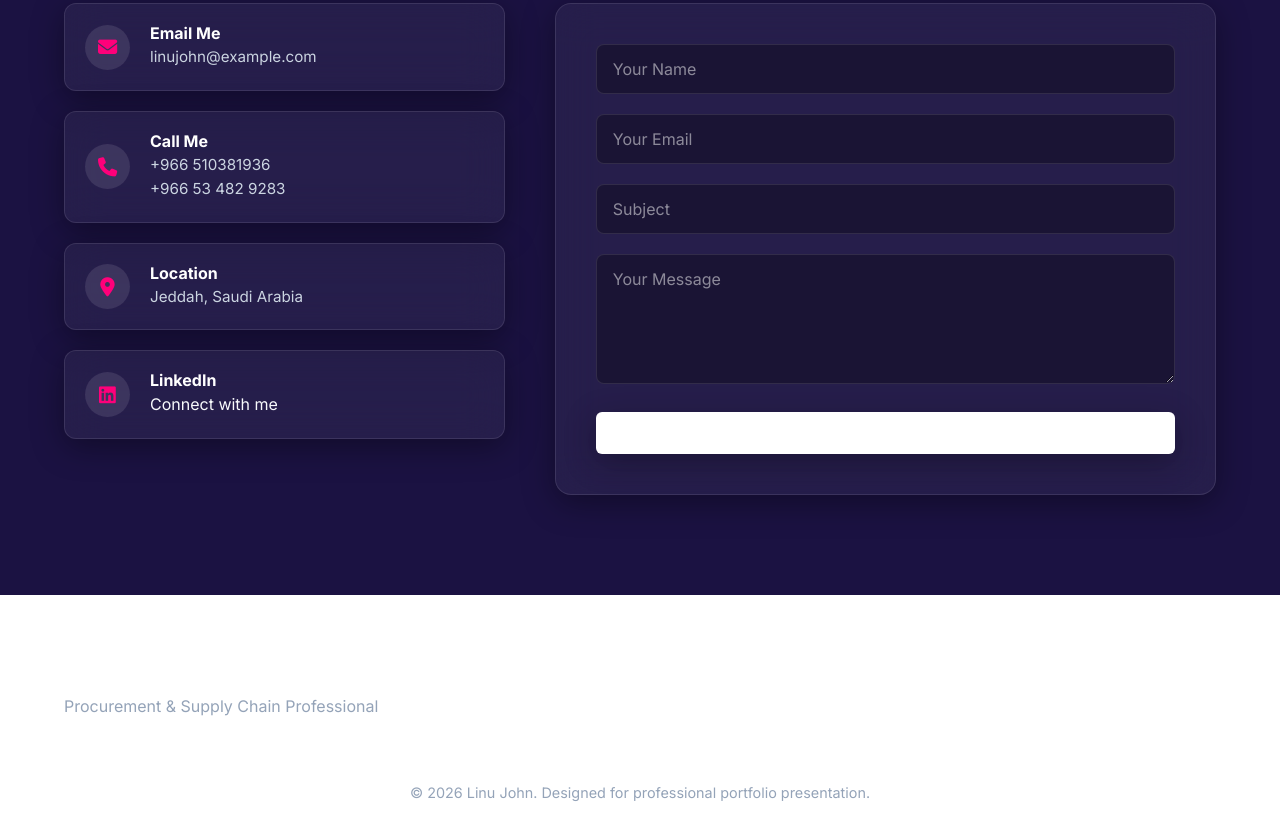
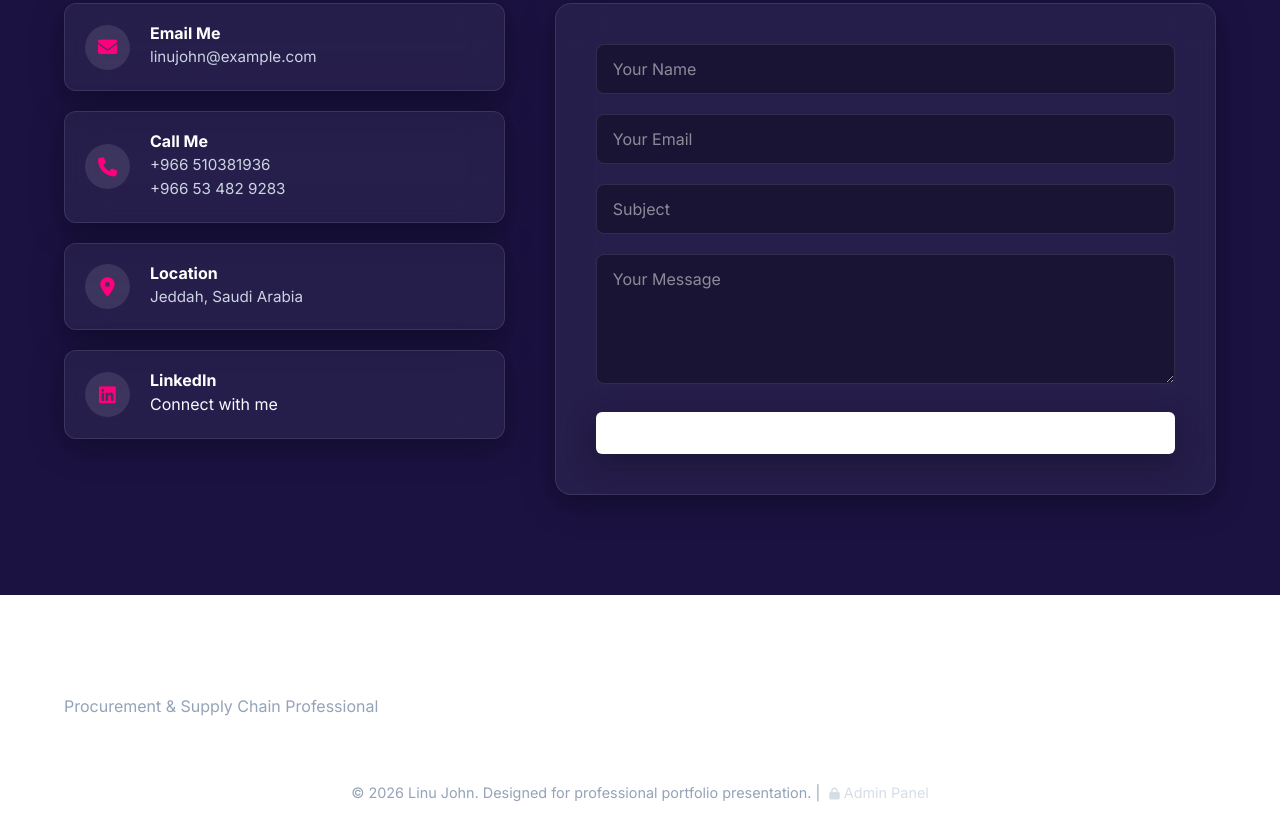
Before and after one commit to bubinkorahmathew-ctrl/linujohncv, a plain HTML site: page index.html in a window 1280 px wide. Shown: the part 6485-7309 px from the top of the page. Drawn offline with nearby package versions, Linux system fonts and the light colour scheme.

Commit message:
feat: add link to admin dashboard in homepage footer

```diff
--- a/index.html
+++ b/index.html
@@ -440,7 +440,7 @@
             </div>
         </div>
         <div class="footer-bottom">
-            <p>&copy; 2026 Linu John. Designed for professional portfolio presentation.</p>
+            <p>&copy; 2026 Linu John. Designed for professional portfolio presentation. | <a href="admin.html" style="color: var(--text-light); text-decoration: none; margin-left: 5px; opacity: 0.8; transition: opacity 0.2s;" onmouseover="this.style.opacity=1" onmouseout="this.style.opacity=0.8"><i class="fa-solid fa-lock" style="font-size: 0.75rem; margin-right: 4px;"></i>Admin Panel</a></p>
         </div>
     </footer>
 
```
